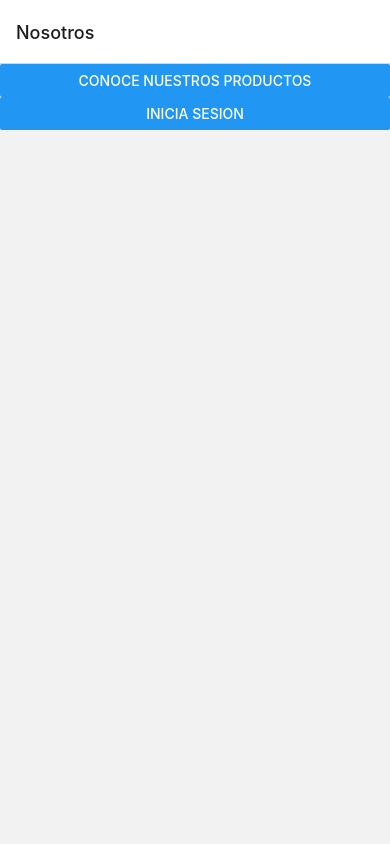
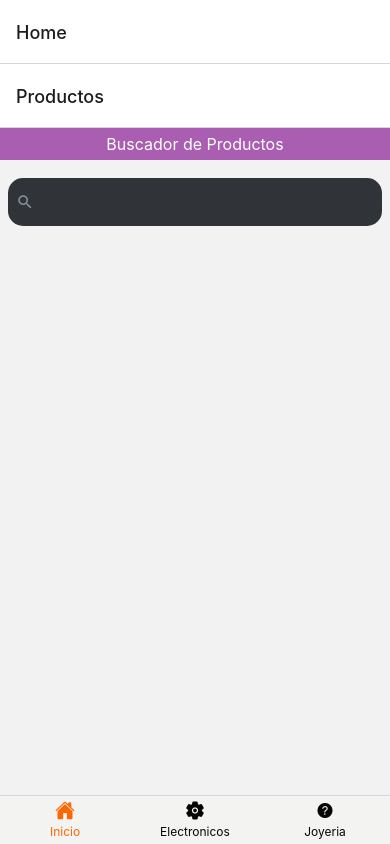
Before and after one commit to AracelyGarciaArellano/Proyecto-Fake_store, a React Native app: screen /Home in a window 390 px wide. Built offline with nearby package versions, Linux system fonts and the light colour scheme.

Commit message:
Nosotros semi hecho

```diff
--- a/App.js
+++ b/App.js
@@ -1,73 +1,17 @@
 import { StatusBar } from 'expo-status-bar';
 import { StyleSheet} from 'react-native';
 import {NavigationContainer} from '@react-navigation/native';
-import StackNavigation1 from './Navigations/StackNavigation1'
+import StackNavigation1 from './Navigations/StackNavigation1';
+import DrawerNavigation1 from './Navigations/DrawerNavigation1';
+import UsoProvider from './Context/UsoContext';
+import BottomTabNavigation1 from './Navigations/BottomTabNavigation1';
 
 export default function App() {
   return (
+    <UsoProvider>
     <NavigationContainer>
-      <StackNavigation1/>
+      <BottomTabNavigation1/>
     </NavigationContainer>
+    </UsoProvider>
   );
 }
-
-const styles = StyleSheet.create({
-  container: {
-    flex: 1,
-    backgroundColor: '#fff',
-    alignItems: 'center',
-    justifyContent: 'center',
-  },
-});
-/*
-
-import { StatusBar } from 'expo-status-bar';
-import { Component, useState, useEffect } from 'react';
-import { StyleSheet, View, ActivityIndicator } from 'react-native';
-import HomeScreen from './Screens/HomeScreen';
-
-//codigo en componente de tipo clase al final
-export default function App() {
-  const [cargado, setCargado] = useState(false);
-
-  useEffect(() => {
-    //este setTimeout ejecuta despues de cada cierto tiempo lo que tiene dentro
-    const timer = setTimeout(() => {
-      setCargado(true);
-    }, 5000);
-
-    return () => clearTimeout(timer);
-  }, []);
-
-  return (
-    <View style={styles.container}>
-      {cargado === false ? (
-        <ActivityIndicator size="large" color="#00ff00" />
-      ) : (
-        <HomeScreen />
-      )}
-      <StatusBar style="auto" />
-    </View>
-  );
-}
-
-const styles = StyleSheet.create({
-  container: {
-    flex: 1,
-    backgroundColor: '#fff',
-    alignItems: 'center',
-    justifyContent: 'center',
-  },
-});
-
-/*<View style={styles.container}>
-    <ActivityIndicator size="large" color="#00ff00" />
-      <View style={{flex:3}}>{/*Aqui los contenedores son View /}
-        <Text>Hola mundo desde {Platform.OS}</Text>
-      </View>
-      <View style={{flex:2}}>
-        <Text>Hola contenedor 2</Text>
-      </View>
-    </View>
-
-    */
--- /dev/null
+++ b/Context/UsoContext.js
@@ -0,0 +1,55 @@
+import React, { createContext, useState } from 'react';
+import { Text, Card, Button, Icon } from '@rneui/themed';
+
+export const UsoContext = createContext();
+
+const UsoProvider = (props) => {
+
+  const [products, setProducts] = useState([]);
+  const [loading, setLoading] = useState(true);
+
+  const cartasproductos = () => {
+    const tarjetasProductos = products.map((p, i) => (
+      <Card>
+        <Card.Title>{p.category.title}</Card.Title>
+        <Card.Divider />
+        <Card.Image
+          style={{ padding: 0 }}
+          source={{
+            uri: 'p.',
+          }}
+        />
+        <Text style={{ marginBottom: 10 }}>
+          The idea with React Native Elements is more about component structure
+          than actual design.
+        </Text>
+        <Button
+          icon={
+            <Icon name="code" color="#ffffff" iconStyle={{ marginRight: 10 }} />
+          }
+          buttonStyle={{
+            borderRadius: 0,
+            marginLeft: 0,
+            marginRight: 0,
+            marginBottom: 0,
+          }}
+          title="VIEW NOW"
+        />
+      </Card>
+    ));
+  };
+
+  return (
+    <UsoContext.Provider
+      value={{
+        products,
+        setProducts,
+        loading,
+        setLoading,
+      }}>
+      {props.children}
+    </UsoContext.Provider>
+  );
+};
+
+export default UsoProvider;
--- /dev/null
+++ b/Navigations/BottomTabNavigation1.js
@@ -0,0 +1,61 @@
+import React from 'react';
+import { createBottomTabNavigator } from '@react-navigation/bottom-tabs';
+import Electronicos from '../Screens/Electronicos';
+import Joyeria from '../Screens/Joyeria';
+import Ionicons from 'react-native-vector-icons/Ionicons';
+import Nosotros from '../Navigations/StackNavigation1';
+
+const Tab = createBottomTabNavigator();
+
+export default function BottomTabNavigation1() {
+  return (
+    <Tab.Navigator
+      initialRouteName="Home"
+      screenOptions={{
+        //Versiones anteriores tabBarOptions
+        tabBarActiveTintColor: '#ff6600', //activeTintColor
+        tabBarInactiveTintColor: '#060606', //inactiveTintColor
+        tabBarShowLabel: true, //showLabel
+        tabBarLabelStyle: {
+          //labelStyle
+          fontSize: 12,
+        },
+        tabBarStyle: {
+          //style
+          paddingBottom: 5,
+          backgroundColor: '#f3f3f1',
+        },
+      }}>
+      <Tab.Screen
+        name="Home"
+        component={Nosotros}
+        options={{
+          tabBarLabel: 'Inicio',
+          tabBarIcon: ({ color }) => (
+            <Ionicons name={'ios-home'} size={20} color={color} />
+          ),
+        }}
+      />
+      <Tab.Screen
+        name="Electronicos"
+        component={Electronicos}
+        options={{
+          tabBarLabel: 'Electronicos',
+          tabBarIcon: ({ color }) => (
+            <Ionicons name={'ios-settings'} size={20} color={color} />
+          ),
+        }}
+      />
+      <Tab.Screen
+        name="Joyeria"
+        component={Joyeria}
+        options={{
+          tabBarLabel: 'Joyeria',
+          tabBarIcon: ({ color }) => (
+            <Ionicons name={'ios-help-circle'} size={20} color={color} />
+          ),
+        }}
+      />
+    </Tab.Navigator>
+  );
+}
--- /dev/null
+++ b/Navigations/DrawerNavigation1.js
@@ -0,0 +1,27 @@
+import React from 'react';
+import { Text, View } from 'react-native';
+import {
+  createDrawerNavigator,
+  DrawerContentScrollView,
+  DrawerItemList,
+} from '@react-navigation/drawer';
+import Nosotros from './StackNavigation1';
+import Productos from '../Screens/Productos';
+import Descuentos from '../Screens/Descuentos';
+import Carrito from '../Screens/Carrito';
+import Historial from '../Screens/Historial';
+import Ionicons from 'react-native-vector-icons/Ionicons';
+
+const Drawer = createDrawerNavigator();
+
+export default function DrawerNavigation1(){
+  return (
+    <Drawer.Navigator>
+      <Drawer.Screen name="Nosotros" component={Nosotros} />
+      <Drawer.Screen name="Productos" component={Productos} />
+      <Drawer.Screen name="Descuentos" component={Descuentos} />
+      <Drawer.Screen name="Carrito" component={Carrito} />
+      <Drawer.Screen name="Historial" component={Historial} />
+    </Drawer.Navigator>
+  );
+}
--- a/Navigations/StackNavigation1.js
+++ b/Navigations/StackNavigation1.js
@@ -1,7 +1,6 @@
 import React from 'react';
 import {createStackNavigator} from '@react-navigation/stack';//poner el arroba para que aparesca la opcion de agregar dependencia
 import Nosotros from '../Screens/Nosotros';
-import Index from '../Screens/Index';
 import Productos from '../Screens/Productos';
 import Carrito from '../Screens/Carrito';
 import Descuentos from '../Screens/Descuentos';
@@ -14,11 +13,13 @@ const Stack = createStackNavigator();
 export default function StackNavigation1(){
   return(
     <Stack.Navigator>
+     <Stack.Screen name="Productos" component={Productos}
+        options={{headerShown:true,headerTitle:'Productos'}}/>
+
       <Stack.Screen name="Nosotros" component={Nosotros}
-        options={{headerShown:true,headerTitle:'Nosotros'}}/>
+        options={{headerShown:false,headerTitle:'Nosotros'}}/>
 
-      <Stack.Screen name="Productos" component={Productos}
-        options={{headerShown:true,headerTitle:'Productos'}}/>
+
 
       <Stack.Screen name="Descuentos" component={Descuentos}
         options={({route})=>({title: route.params.nombre})}/>
--- /dev/null
+++ b/Screens/Electronicos.js
@@ -0,0 +1,32 @@
+import React, { useEffect, useContext } from 'react';
+import { View, StyleSheet, ScrollView } from 'react-native';
+import { Text, Card, Button, Icon } from '@rneui/themed';
+import { UsoContext } from '../Context/UsoContext';
+
+const Electronicos = ({ navigation }) => {
+  const { products, loading, setProducts, setLoading } = useContext(UsoContext);
+  return (
+    <ScrollView>
+      <View styles={styles.container}>
+        <Text style={styles.subHeader}>Electronicos</Text>
+
+      </View>
+    </ScrollView>
+  );
+};
+
+export default Electronicos
+
+const styles = StyleSheet.create({
+  container: {
+    flex: 1,
+  },
+  subHeader: {
+    fontSize: 16,
+    backgroundColor: '#a95eb1',
+    color: 'white',
+    textAlign: 'center',
+    paddingVertical: 6,
+    marginBottom: 10,
+  },
+});
--- /dev/null
+++ b/Screens/Joyeria.js
@@ -0,0 +1,33 @@
+import React, { useEffect, useContext } from 'react';
+import { View, StyleSheet, ScrollView } from 'react-native';
+import { Text, Card, Button, Icon } from '@rneui/themed';
+import { UsoContext } from '../Context/UsoContext';
+
+const Joyeria = ({ navigation }) => {
+  return (
+    <ScrollView>
+      <View styles={styles.container}>
+        <Text style={styles.subHeader}>Joyeria</Text>
+
+
+
+      </View>
+    </ScrollView>
+  );
+};
+
+export default Joyeria
+
+const styles = StyleSheet.create({
+  container: {
+    flex: 1,
+  },
+  subHeader: {
+    fontSize: 16,
+    backgroundColor: '#a95eb1',
+    color: 'white',
+    textAlign: 'center',
+    paddingVertical: 6,
+    marginBottom: 10,
+  },
+});
--- a/Screens/Nosotros.js
+++ b/Screens/Nosotros.js
@@ -1,34 +1,106 @@
-import React, {useRef, useState} from 'react';
-import {
-  Button,
-  DrawerLayoutAndroid,
-  Text,
-  StyleSheet,
-  View,
-} from 'react-native';
+import React, { useEffect, useContext } from 'react';
+import { StatusBar } from 'expo-status-bar';
+import {View,Image,StyleSheet,ActivityIndicator,Button,Text} from 'react-native';
+import Swiper from 'react-native-swiper';
+import { UsoContext } from '../Context/UsoContext';
+import Constants from 'expo-constants';
+import { Divider} from '@rneui/themed';
 
 const Nosotros = ({navigation}) => {
+  const { products, loading, setProducts, setLoading } = useContext(UsoContext);
+
+  useEffect(() => {
+    fetch('https://fakestoreapi.com/products')
+      .then((response) => response.json())
+      .then((data) => {
+        setProducts(data);
+        setLoading(false);
+      })
+      .catch((error) => console.log(error));
+  }, []);
+
+  if (loading) {
+    return (
+      <View style={styles.loadingContainer}>
+        <ActivityIndicator size="large" color="#0000ff" />
+      </View>
+    );
+  }
   return (
-    <View>
-    <Button
-        title="Conoce nuestros Productos"
-        onPress={() => navigation.navigate('Productos')}
-      />
-      <Button
-        title="Inicia Sesion"
-        onPress={() => navigation.navigate('InicioSesion')}
-      />
-    </View>
+      <View style={styles.container}>
+      <Text style={styles.text1}>Solo ofrecemos los mejor</Text>
+      <Text style={styles.text2}>A continuacion podras observar algunos de la variedad que manejamos en FaStore</Text>
+      <Divider style={styles.divider} />
+        <Swiper showsButtons={true}>
+          {products.map((product) => (
+            <View key={product.id} style={styles.slide}>
+              <Image
+                style={styles.image}
+                source={{ uri: product.image }}
+                resizeMode="contain"
+              />
+            </View>
+          ))}
+        </Swiper>
+        <Text style={styles.text2}>Solo ofrecemos los mejores productos, te invitamos a que veas nuestras distintas secciones que te ofrecemos.</Text>
+        <StatusBar style="auto"/>
+        <Button
+          title="Mira todos nuestros productos"
+          onPress={() => navigation.navigate('Productos')}
+        />
+      </View>
+
   );
-}
+};
+
+const styles = StyleSheet.create({
+  container: {
+    flex: 1,
+    flexDirection:'column',
+    backgroundColor: '#ffff',
+    alignItems: 'center',
+    justifyContent: 'flex-start',
+    marginTop:Constants.statusBarHeight
+  },
+  loadingContainer: {
+    flex: 1,
+    justifyContent: 'center',
+    alignItems: 'center',
+  },
+  slide: {
+    flex: 1,
+    justifyContent: 'center',
+    alignItems: 'center',
+    backgroundColor: '#ffff',
+    width: '100%',
+    height: '20%'
+  },
+  image: {
+    width: '50%',
+    height: '50%',
+  },
+  text1: {
+    fontSize: 24, // Tamaño de la fuente en puntos
+    fontFamily: 'Times New Roman', // Fuente de la letra
+    color: 'black', // Color del texto
+    textAlign : "center",marginBottom : 50,
+  },
+  divider: {
+    width: '100%',
+    marginVertical: 10,
+    borderBottomColor: 'black',
+    borderBottomWidth: 1,
+
+  },
+  text2: {
+    fontSize: 16, // Tamaño de la fuente en puntos
+    fontFamily: 'Times New Roman', // Fuente de la letra
+    color: 'black', // Color del texto
+    textAlign: 'justify',
+    marginBottom : 30,
+    marginTop : 10,
+
+  },
+});
 
 export default Nosotros;
-
-/* <Button
-        title="Conoce nuestros Productos"
-        onPress={() => navigation.navigate('Productos')}
-      />
-      <Button
-        title="Inicia Sesion"
-        onPress={() => navigation.navigate('InicioSesion')}
-      /> */
--- a/Screens/Productos.js
+++ b/Screens/Productos.js
@@ -1,21 +1,41 @@
-import React from 'react';
-import { Text, View, StyleSheet, Button } from 'react-native';
+import React, { useEffect, useContext } from 'react';
+import { View, StyleSheet, ScrollView ,Image,TouchableOpacity} from 'react-native';
+import { Text, Card, Button, Icon } from '@rneui/themed';
+import { UsoContext } from '../Context/UsoContext';
+import { SearchBar } from '@rneui/themed';
 
 const Productos = ({ navigation }) => {
+  const { products, loading, setProducts, setLoading } = useContext(UsoContext);
+  const renderItem = ({ item }) => (
+    <TouchableOpacity
+      onPress={() => navigation.navigate('DetailScreen', { movie: item })}>
+      {item.Poster === 'N/A' ? (
+        <Image
+          style={styles.images}
+
+        />
+      ) : (
+        <Image style={styles.images} source={{ uri: item.Poster }} />
+      )}
+    </TouchableOpacity>
+  );
   return (
-    <View styles={styles.container}>
-      <Text></Text>
+    <ScrollView>
+      <View styles={styles.container}>
+        <Text style={styles.subHeader}>Buscador de Productos</Text>
 
-      <Button
-        title="Conoce nuestros descuentos"
-        onPress={() => navigation.navigate('Descuentos', { nombre: 'Hola Descuentos' })}//este es el parametro enviado a descuentos
-      />
-      <Button
-        title="Carrito"
-        onPress={() => navigation.navigate('Carrito')}
-      />
-      <Button title="Home:Nosotros" onPress={() => navigation.goBack()} />
-    </View>
+        <SearchBar
+          round
+          containerStyle={{
+            backgroundColor: 'transparent',
+            borderTopWidth: 0,
+            borderBottomWidth: 0,
+          }}
+        />
+
+        <View style={{ margin: 10, fontSize: 20 }}></View>
+      </View>
+    </ScrollView>
   );
 };
 
@@ -24,8 +44,20 @@ export default Productos;
 const styles = StyleSheet.create({
   container: {
     flex: 1,
-    backgroundColor: '#fff',
-    alignItems: 'center',
-    justifyContent: 'space-around',
+  },
+  subHeader: {
+    fontSize: 16,
+    backgroundColor: '#a95eb1',
+    color: 'white',
+    textAlign: 'center',
+    paddingVertical: 6,
+    marginBottom: 10,
   },
 });
+/*
+.color1 {color: #293460;}
+.color2 {color: #5d4483;}
+.color3 {color: #a95eb1;}
+.color4 {color: #ff87df;}
+.color5 {color: #ffb6f4;}
+ */
```
